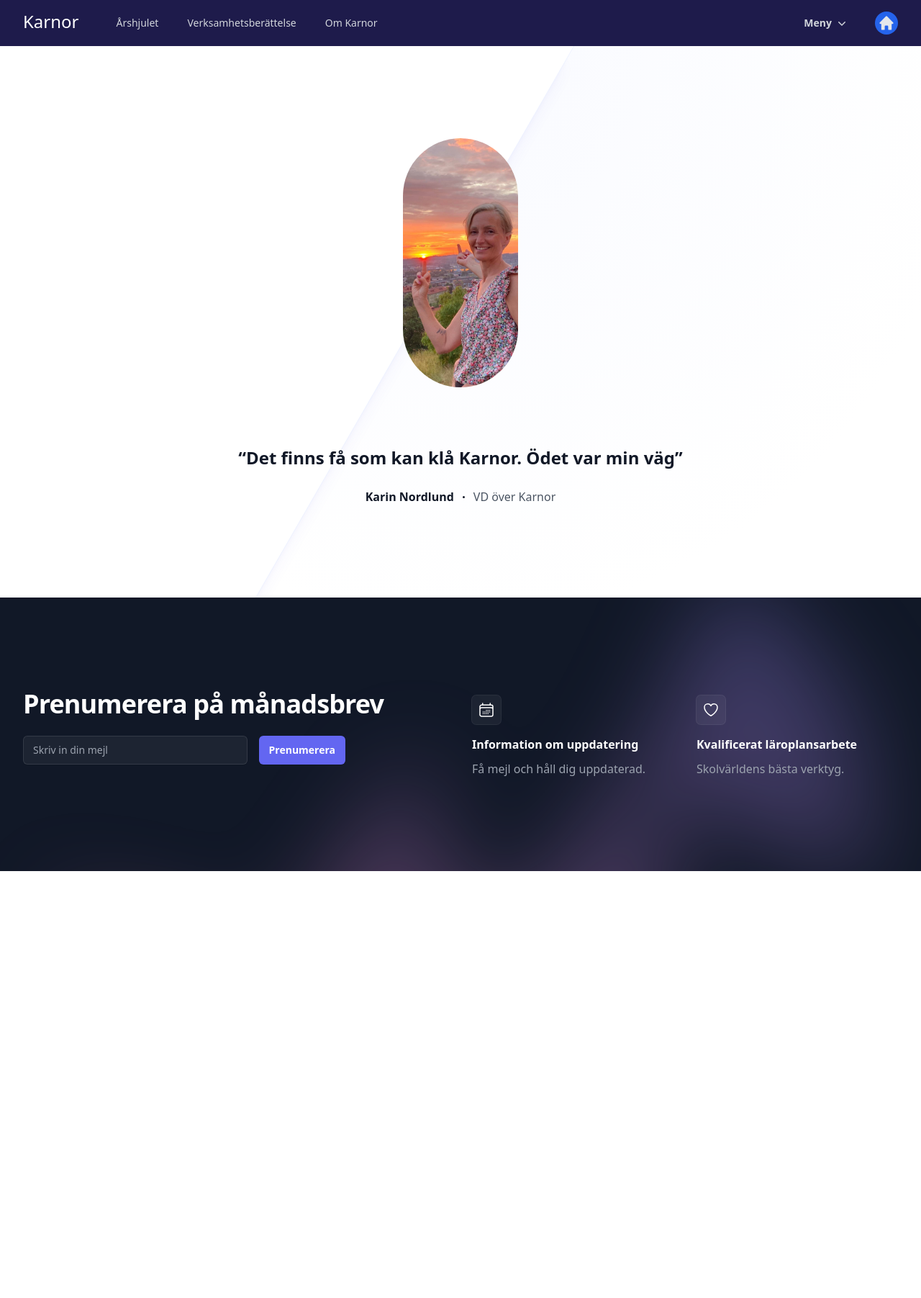
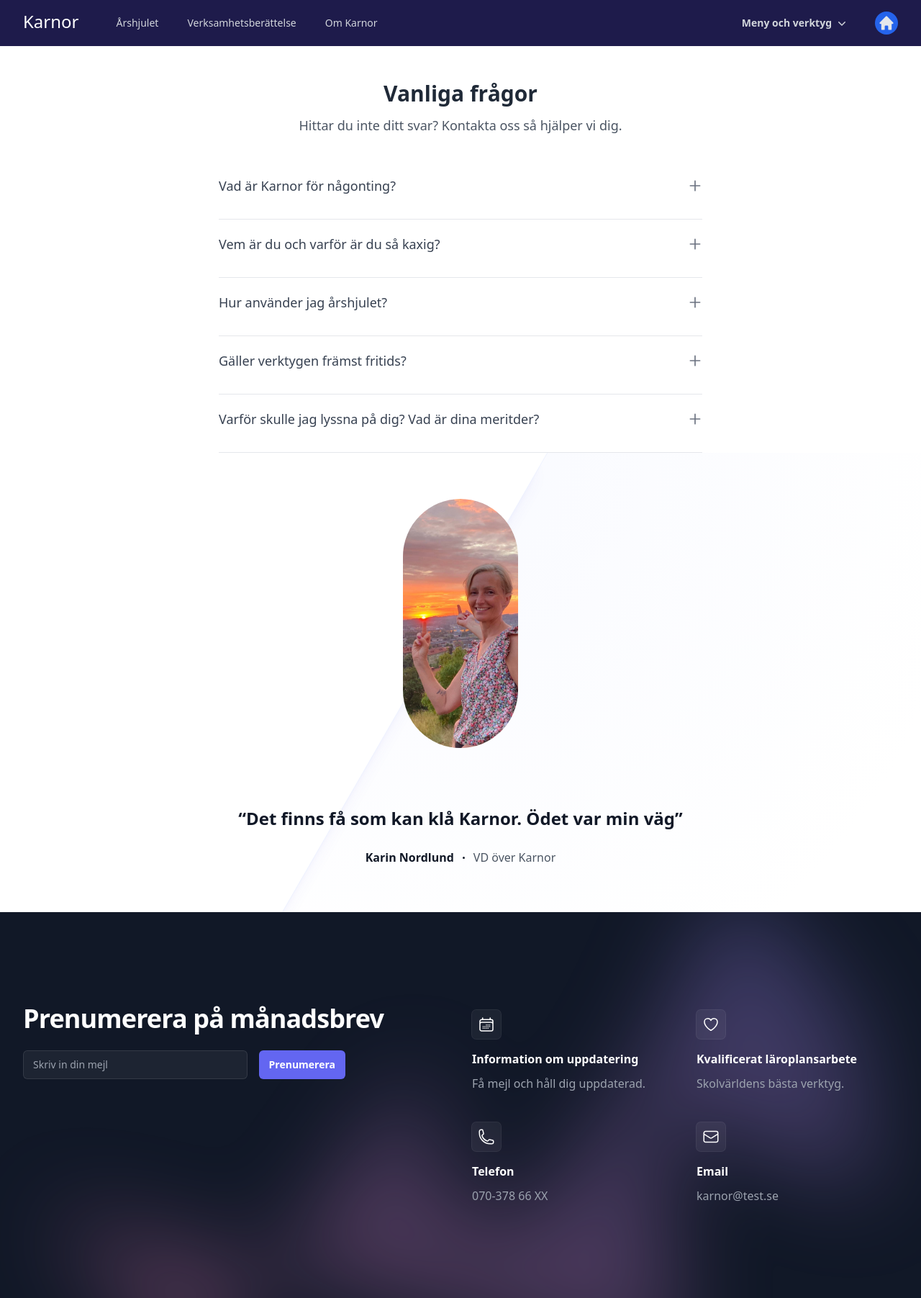
Before and after one commit to SimNordlund/KarNorFrontend, a React (Vite) app in the folder karnor-app/: page /about in a window 1280 px wide. Shown: the whole page at 72% size. Before the commit the page ends 1210 px from the top, so only its background shows below. Built offline with nearby package versions, Linux system fonts and the light colour scheme.

Commit message:
added contact and FAQ

```diff
--- a/karnor-app/src/About.tsx
+++ b/karnor-app/src/About.tsx
@@ -1,10 +1,12 @@
 import SkrytComponent from './components/SkrytComponent';
 import FooterComponent from './components/FooterComponent';
+import FAQComponent from './components/FAQComponent'
 
 function About() {
 
   return (
     <>
+    <FAQComponent />
     <SkrytComponent />
     <FooterComponent />
     </>
--- /dev/null
+++ b/karnor-app/src/components/FAQComponent.tsx
@@ -0,0 +1,114 @@
+import { useRef, useState } from "react"
+
+// Define the type for an individual FAQ item
+interface FaqItem {
+  q: string;
+  a: string;
+}
+
+// Define the props type for the FaqsCard component
+interface FaqsCardProps {
+  faqsList: FaqItem;
+  idx: number;
+}
+
+const FaqsCard: React.FC<FaqsCardProps> = ({ faqsList, idx }) => {
+  // Type for useRef - since it's referencing a DOM element, we use HTMLDivElement
+  const answerElRef = useRef<HTMLDivElement>(null);
+
+  // Boolean state for toggle and string state for height
+  const [state, setState] = useState<boolean>(false);
+  const [answerH, setAnswerH] = useState<string>('0px');
+
+  const handleOpenAnswer = () => {
+    // Optional chaining is used here since `current` may be null initially
+    const answerElH = answerElRef.current?.childNodes[0] as HTMLElement;
+    const offsetHeight = answerElH?.offsetHeight ?? 0;
+    setState(!state);
+    setAnswerH(`${offsetHeight + 20}px`);
+  };
+
+  return (
+    <div
+      className="space-y-3 mt-5 overflow-hidden border-b"
+      key={idx}
+      onClick={handleOpenAnswer}
+    >
+      <h4 className="cursor-pointer pb-5 flex items-center justify-between text-lg text-gray-700 font-medium">
+        {faqsList.q}
+        {
+          state ? (
+            <svg xmlns="http://www.w3.org/2000/svg" className="h-5 w-5 text-gray-500 ml-2" fill="none" viewBox="0 0 24 24" stroke="currentColor">
+              <path strokeLinecap="round" strokeLinejoin="round" strokeWidth="2" d="M20 12H4" />
+            </svg>
+          ) : (
+            <svg xmlns="http://www.w3.org/2000/svg" className="h-5 w-5 text-gray-500 ml-2" fill="none" viewBox="0 0 24 24" stroke="currentColor">
+              <path strokeLinecap="round" strokeLinejoin="round" strokeWidth={2} d="M12 4v16m8-8H4" />
+            </svg>
+          )
+        }
+      </h4>
+      <div
+        ref={answerElRef} className="duration-300"
+        style={state ? { height: answerH } : { height: '0px' }}
+      >
+        <div>
+          <p className="text-gray-500">
+            {faqsList.a}
+          </p>
+        </div>
+      </div>
+    </div>
+  );
+};
+
+const Faqs: React.FC = () => {
+  const faqsList: FaqItem[] = [
+    {
+      q: "Vad är Karnor för någonting?",
+      a: "Karnor är en platform som erbjuder verktyg för blablablablablalbva"
+    },
+    {
+      q: "Vem är du och varför är du så kaxig?",
+      a: "Jag är Karin Nordlund och mig bräcker ingen"
+    },
+    {
+      q: "Hur använder jag årshjulet?",
+      a: "Du får vänta på att det blir klart."
+    },
+    {
+      q: "Gäller verktygen främst fritids?",
+      a: "Verktygen gäller främst ankor"
+    },
+    {
+      q: "Varför skulle jag lyssna på dig? Vad är dina meritder?",
+      a: "Har du checkat in mitt CV? "
+    }
+  ];
+
+  return (
+    <section className="leading-relaxed max-w-screen-xl mt-12 mx-auto px-4 md:px-8">
+      <div className="space-y-3 text-center">
+        <h1 className="text-3xl text-gray-800 font-semibold">
+          Vanliga frågor
+        </h1>
+        <p className="text-gray-600 max-w-lg mx-auto text-lg">
+          Hittar du inte ditt svar? Kontakta oss så hjälper vi dig.
+        </p>
+      </div>
+      <div className="mt-14 max-w-2xl mx-auto">
+        {
+          faqsList.map((item, idx) => (
+            <FaqsCard
+              key={idx} // Add key prop to the mapped component
+              idx={idx}
+              faqsList={item}
+            />
+          ))
+        }
+      </div>
+    </section>
+  );
+};
+
+export default Faqs;
--- a/karnor-app/src/components/FooterComponent.tsx
+++ b/karnor-app/src/components/FooterComponent.tsx
@@ -1,4 +1,4 @@
-import { CalendarDaysIcon, HeartIcon } from '@heroicons/react/24/outline'
+import { CalendarDaysIcon, HeartIcon, PhoneIcon, EnvelopeIcon } from '@heroicons/react/24/outline'
 
 export default function FooterComponent() {
   return (
@@ -34,18 +34,29 @@ export default function FooterComponent() {
                 <CalendarDaysIcon className="h-6 w-6 text-white" aria-hidden="true" />
               </div>
               <dt className="mt-4 font-semibold text-white">Information om uppdatering</dt>
-              <dd className="mt-2 leading-7 text-gray-400">
-              Få mejl och håll dig uppdaterad.
-              </dd>
+              <dd className="mt-2 leading-7 text-gray-400">Få mejl och håll dig uppdaterad.</dd>
             </div>
             <div className="flex flex-col items-start">
               <div className="rounded-md bg-white/5 p-2 ring-1 ring-white/10">
                 <HeartIcon className="h-6 w-6 text-white" aria-hidden="true" />
               </div>
               <dt className="mt-4 font-semibold text-white">Kvalificerat läroplansarbete</dt>
-              <dd className="mt-2 leading-7 text-gray-400">
-                Skolvärldens bästa verktyg.
-              </dd>
+              <dd className="mt-2 leading-7 text-gray-400">Skolvärldens bästa verktyg.</dd>
+            </div>
+            {/* Contact Information Section */}
+            <div className="flex flex-col items-start">
+              <div className="rounded-md bg-white/5 p-2 ring-1 ring-white/10">
+                <PhoneIcon className="h-6 w-6 text-white" aria-hidden="true" />
+              </div>
+              <dt className="mt-4 font-semibold text-white">Telefon</dt>
+              <dd className="mt-2 leading-7 text-gray-400">070-378 66 XX</dd>
+            </div>
+            <div className="flex flex-col items-start">
+              <div className="rounded-md bg-white/5 p-2 ring-1 ring-white/10">
+                <EnvelopeIcon className="h-6 w-6 text-white" aria-hidden="true" />
+              </div>
+              <dt className="mt-4 font-semibold text-white">Email </dt>
+              <dd className="mt-2 leading-7 text-gray-400">karnor@test.se</dd>
             </div>
           </dl>
         </div>
@@ -60,5 +71,5 @@ export default function FooterComponent() {
         />
       </div>
     </div>
-  )
+  );
 }
--- a/karnor-app/src/components/HeroComponent.tsx
+++ b/karnor-app/src/components/HeroComponent.tsx
@@ -18,7 +18,7 @@ export default function HeroComponent() {
           <div className="hidden sm:mb-8 sm:flex sm:justify-center">
             <div className="relative rounded-full px-3 py-1 text-sm leading-6 text-gray-600 ring-1 ring-gray-900/10 hover:ring-gray-900/20">
               Under utveckling.{' '}
-              <a href="#" className="font-semibold text-indigo-600">
+              <a href="/about" className="font-semibold text-indigo-600">
                 <span aria-hidden="true" className="absolute inset-0" />
                 Läs mer här <span aria-hidden="true">&rarr;</span>
               </a>
--- a/karnor-app/src/components/MenuBarComponent.tsx
+++ b/karnor-app/src/components/MenuBarComponent.tsx
@@ -123,7 +123,7 @@ export default function MenuBarComponent() {
               <div>
               <Popover className="relative hidden sm:block">
                       <PopoverButton className="inline-flex items-center gap-x-1 text-sm font-semibold leading-6 text-gray-300 hover:bg-gray-700 hover:text-white rounded-md px-3 py-2">
-                        <span>Meny</span>
+                        <span>Meny och verktyg</span>
                         <ChevronDownIcon aria-hidden="true" className="h-5 w-5" />
                       </PopoverButton>
                       <PopoverPanel
--- a/karnor-app/src/components/SkrytComponent.tsx
+++ b/karnor-app/src/components/SkrytComponent.tsx
@@ -1,10 +1,10 @@
 export default function Example() {
   return (
-    <section className="relative isolate overflow-hidden bg-white px-6 py-24 sm:py-32 lg:px-8">
+    <section className="relative isolate overflow-hidden bg-white px-6 py-12 sm:py-16 lg:px-8">
                   <img
               alt=""
               src="CEO.jpg"
-              className="mx-auto h-41 w-40 rounded-full"
+              className="mt-0 mx-auto h-41 w-40 rounded-full"
             />
       <div className="absolute inset-0 -z-10 bg-[radial-gradient(45rem_50rem_at_top,theme(colors.indigo.100),white)] opacity-20" />
       <div className="absolute inset-y-0 right-1/2 -z-10 mr-16 w-[200%] origin-bottom-left skew-x-[-30deg] bg-white shadow-xl shadow-indigo-600/10 ring-1 ring-indigo-50 sm:mr-28 lg:mr-0 xl:mr-16 xl:origin-center" />
```
Also changed, not shown: karnor-app/src/components/CalenderComponent.tsx (added, +138 -0 lines).
